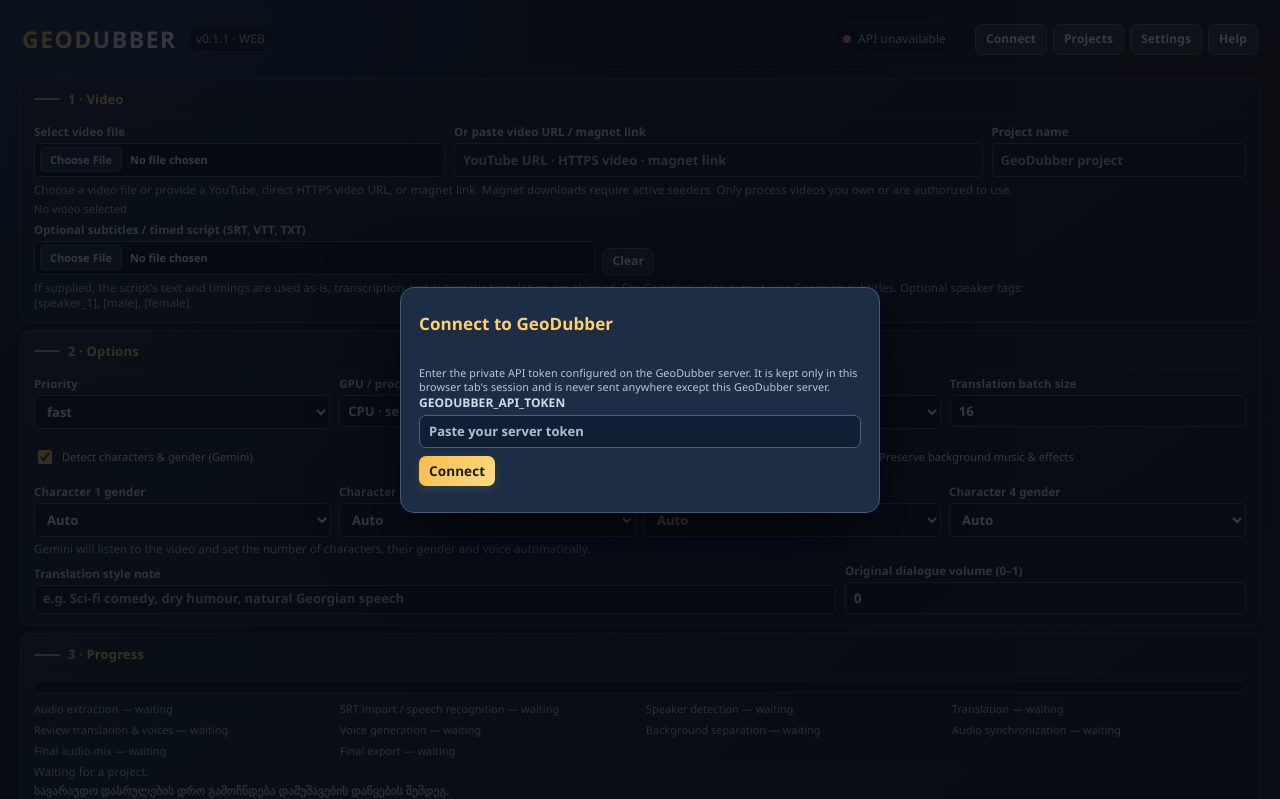
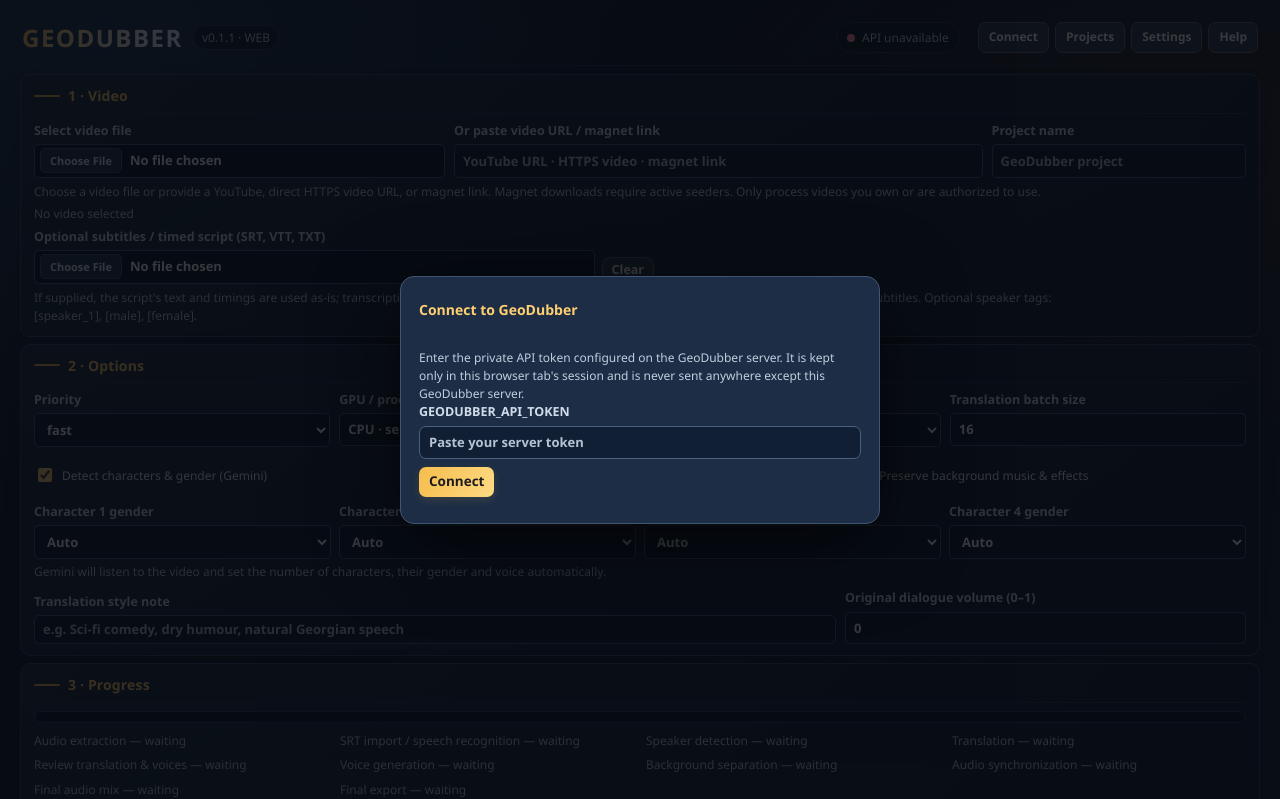
Before and after one commit to misho6344/geo_dubber, a plain HTML site: page web/index.html in a window 1280 px wide. Shown: the top 799 px of the page. Drawn offline with Linux system fonts and the light colour scheme; no server answers.

Commit message:
Improve readability and typography across GeoDubber web UI

```diff
--- a/web/index.html
+++ b/web/index.html
@@ -280,6 +280,84 @@ button{font-family:"Segoe UI","Noto Sans",Sylfaen,Arial,sans-serif;letter-spacin
   .script-import-row{gap:6px}
   .script-import-row input[type=file]{height:29px;min-height:29px}
   .script-import-row button{height:29px;min-height:29px}
+}
+
+
+/* Global typography pass: readable Georgian and Latin text throughout */
+:root{
+  --text:#f5f7fc;
+  --muted:#c2cede;
+  --border:#405774;
+  --field:#12243a;
+}
+html{font-size:15px;text-rendering:optimizeLegibility;-webkit-font-smoothing:antialiased}
+body,button,input,select,textarea{
+  font-family:"Segoe UI","Noto Sans Georgian","Sylfaen",Arial,sans-serif!important;
+  letter-spacing:0!important;
+}
+body{
+  font-size:14px!important;
+  line-height:1.55!important;
+  color:#f3f6fc!important;
+}
+.brand{font-size:24px;line-height:1.25}
+.version,.connection,.status,.system,.pill{font-size:12px;line-height:1.45}
+.card h2,.dialog h2{font-size:14px!important;line-height:1.4}
+.card h2{margin-bottom:10px}
+label{
+  color:#d1dceb!important;
+  font-size:12.5px!important;
+  line-height:1.45!important;
+  font-weight:600;
+  gap:5px;
+}
+.hint,.script-hint{
+  color:#c0cede!important;
+  font-size:12px!important;
+  line-height:1.5!important;
+}
+.filemeta{color:#c7d3e2!important;font-size:12px!important;line-height:1.45}
+input,select,textarea{
+  color:#f7f9ff!important;
+  font-size:13px!important;
+  line-height:1.45!important;
+}
+input::placeholder,textarea::placeholder{color:#b5c3d5!important;opacity:1}
+button{
+  font-size:12.5px;
+  line-height:1.4;
+}
+button.primary{font-size:13.5px}
+.check{font-size:12.5px!important;line-height:1.45!important;color:#edf2fa!important}
+.option-checks .check{font-size:12px!important}
+.stage{font-size:12px!important;line-height:1.45!important}
+.progressText,.warning,.eta{font-size:12.5px;line-height:1.5}
+.log{
+  font-family:Consolas,"Cascadia Mono",monospace!important;
+  font-size:12px!important;line-height:1.55!important;color:#edf2fa!important
+}
+.reviewtable{font-size:13px!important;line-height:1.5}
+.reviewtable th,.reviewtable td{padding:9px 8px}
+.reviewtable th{font-size:12.5px}
+.reviewtable textarea{font-size:13px!important;line-height:1.5}
+.speaker-confidence{font-size:12px;line-height:1.45}
+.project{line-height:1.5}
+.dialog{line-height:1.55}
+.dialog p,.dialog .hint{font-size:13px;line-height:1.55}
+.tab{font-size:12.5px}
+.small{font-size:12px}
+@media(max-width:820px){
+  body{font-size:14px!important}
+  .hint,.script-hint{font-size:12px!important}
+  .stage{font-size:12px!important}
+}
+@media(max-width:560px){
+  .shell{padding:10px!important}
+  .card{padding:12px!important}
+  label{font-size:12.5px!important}
+  .hint,.script-hint{font-size:12px!important}
+  .brand{font-size:22px}
+  .reviewtable{font-size:12.5px!important}
 }
 
 </style>
```
